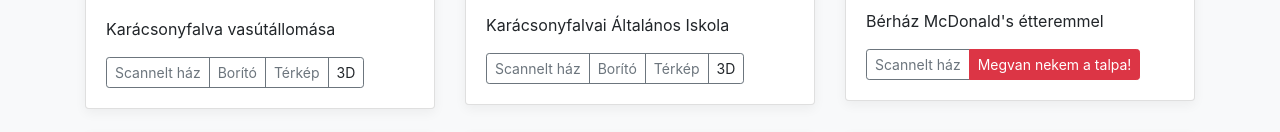
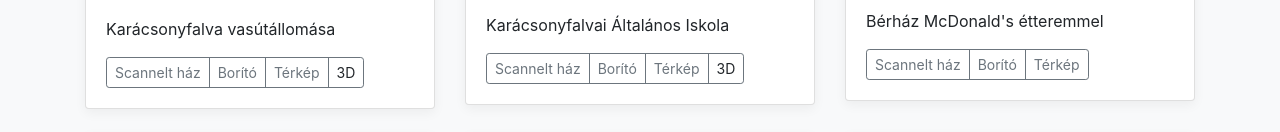
Before and after one commit to legyenegysajatvarosod/legyenegysajatvarosod.github.io, a plain HTML site: page index.html in a window 1280 px wide. Shown: the part 1024-1156 px from the top of the page. Drawn offline with nearby package versions, Linux system fonts and the light colour scheme.

Commit message:
Added baseplate images for McDonald's berhaz (thanks to Peter Renyi)

```diff
--- a/index.html
+++ b/index.html
@@ -68,6 +68,7 @@
                 <li><p class="text-muted">Márton Miklós (web, 3D megjelenítés)</p></li>
                 <li><p class="text-muted">Mimon Zoltán (scan)</p></li>
                 <li><p class="text-muted">Remete-Nagy Ágnes (scan)</p></li>
+                <li><p class="text-muted">Rényi Péter (scan)</p></li>
               </ul>
               <p class="text-muted">Szerzői jogi probléma esetén, <a href="https://github.com/legyensajatvarosod/gallery/issues/new">kérjük nyisson egy issue-t a Githubon</a></p>
             </div>
@@ -143,7 +144,8 @@
                   <div class="d-flex justify-content-between align-items-center">
                     <div class="btn-group">
                       <a class="btn btn-sm btn-outline-secondary" href="https://github.com/legyenegysajatvarosod/legyenegysajatvarosod.github.io/raw/gh-pages/berhaz_mcdonalds_etterem/house.png" target="_blank">Scannelt ház</a>
-                      <a class="btn btn-sm btn-danger" href="mailto:martonmiklosqdev+colahazak[kukac]gmail{pont}com?subject=[Legyen saját városod karácsonyra]Bérház és McDonalds étterem talpa" title="Az oldal készítőit nagyon boldoggá tudnád tenni ha tudnál segíteni a gyűjtemény teljessé tételében!">Megvan nekem a talpa!</a>
+                      <a class="btn btn-sm btn-outline-secondary" href="https://github.com/legyenegysajatvarosod/legyenegysajatvarosod.github.io/raw/gh-pages/berhaz_mcdonalds_etterem/cover.png" target="_blank">Borító</a>
+                      <a class="btn btn-sm btn-outline-secondary" href="https://github.com/legyenegysajatvarosod/legyenegysajatvarosod.github.io/raw/gh-pages/berhaz_mcdonalds_etterem/baseplate.png" target="_blank">Térkép</a>
                     </div>
                   </div>
                 </div>
```
Also changed, not shown: berhaz_mcdonalds_etterem/cover_thumbnail.jpg.
